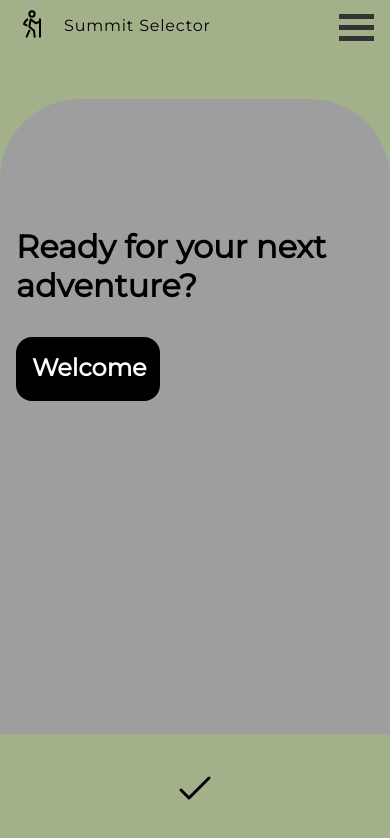
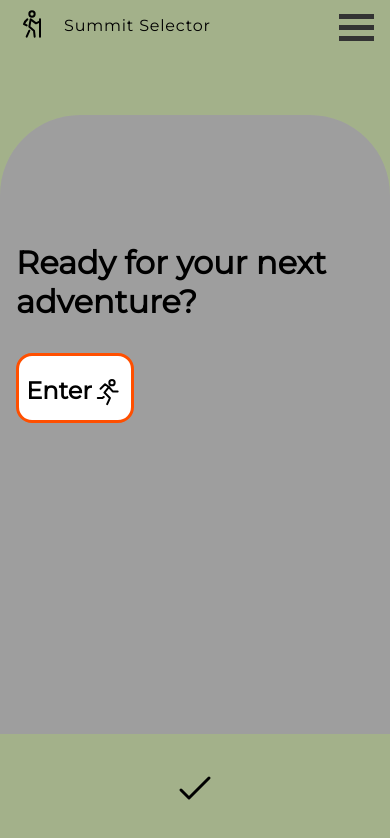
Before and after one commit to Dntlevett/david-levett-capstone, a React (Create React App) app: page / in a window 390 px wide. Shown: the top 838 px of the page. Built offline with nearby package versions, Linux system fonts and the light colour scheme.

Commit message:
Update vector menu hamburger styling as bug was present when clicked. Update Landing page button with different text and colour/ active state

```diff
--- a/src/App.scss
+++ b/src/App.scss
@@ -10,7 +10,7 @@
   margin: auto 1rem;
   // background-color: #dad7cd;
 }
-.navVectorContainer {
-  // display: flex;
-  // width: 100rem;
-}
+// .navVectorContainer {
+//   // display: flex;
+//   height: 230rem;
+// }
--- a/src/Components/GrouseGrind/GrouseGrind.jsx
+++ b/src/Components/GrouseGrind/GrouseGrind.jsx
@@ -93,7 +93,7 @@ function GrouseGrind() {
               className="grouseGrindForm__easyButton"
             >
               {" "}
-              2hr{" "}
+              Less Than 2hr{" "}
             </button>
             <button
               onClick={handleClickMed}
@@ -110,10 +110,7 @@ function GrouseGrind() {
           </div>
         </form>
       </div>
-      <div>
-        {/* ...existing code... */}
-
-        {/* Display filtered hikes */}
+      <div className="hikesByDifficulty">
         {filteredHikes.map((hike) => (
           <div key={hike.id}>
             <h2>{hike.name}</h2>
--- a/src/Components/GrouseGrind/grouseGrind.scss
+++ b/src/Components/GrouseGrind/grouseGrind.scss
@@ -12,20 +12,23 @@
   &__easyButton,
   &__mediumButton,
   &__hardButton {
-    height: 10rem;
-    width: 5rem;
-    margin-top: 3rem;
-    // width: 10rem;
-    // margin: auto 20%;
+    height: 3rem;
+    width: 10rem;
+    margin-top: 2rem;
+
     background-color: $primary-color;
     box-shadow: 0.3rem 0.3rem black, 0.3rem 0.3rem;
     border-radius: 3rem;
-    // border-radius: 5%;
-    // padding-top: 1rem;
+    margin-left: 7rem;
+    // box-shadow: 0.3rem 0.3rem 0.3rem #0000006e;
   }
   &__buttonBox {
     display: flex;
-    flex-direction: row;
+    flex-direction: column;
     justify-content: space-evenly;
   }
 }
+.hikesByDifficulty {
+  padding-left: 3rem;
+  padding-top: 1rem;
+}
--- a/src/Components/Landing/Landing.jsx
+++ b/src/Components/Landing/Landing.jsx
@@ -1,5 +1,6 @@
 import { Link } from "react-router-dom";
 import "./landing.scss";
+import check from "../../assets/icons/running.svg";
 
 function Landing() {
   return (
@@ -14,7 +15,14 @@ function Landing() {
           </p>
           <div className="landingPageWrapper__buttonContainer">
             <Link to="/main">
-              <h2 className="landingPageWrapper__button">Welcome</h2>
+              <h2 className="landingPageWrapper__button">
+                Enter{" "}
+                <img
+                  className="landingPageWrapper__buttonIcon"
+                  src={check}
+                  alt="check mark icon"
+                />
+              </h2>
             </Link>
           </div>
         </div>
--- a/src/Components/Landing/landing.scss
+++ b/src/Components/Landing/landing.scss
@@ -21,13 +21,13 @@
     background-size: cover;
     background-position: 2% 80%;
     border-radius: 5rem 5rem 0 0;
-    height: 40rem;
+    height: 80vh;
     // box-shadow: 0.3rem 0.3rem black, 0.3rem 0.3rem;
     // margin-top: 10rem;
-    filter: grayscale(0%);
-    &:hover {
-      filter: grayscale(100%);
-    }
+    // filter: grayscale(0%);
+    // &:hover {
+    //   filter: grayscale(100%);
+    // }
   }
   &__leadInfo {
     font-size: 2rem;
@@ -35,14 +35,24 @@
     font-weight: 600;
   }
   &__buttonContainer {
-    background-color: black;
-    color: white;
+    // background-color: black;
+    color: black;
     height: 4rem;
-    width: 9rem;
+    width: 7rem;
     border-radius: 1rem;
-    z-index: 100%;
+    // z-index: 100%;
     // margin-left: 9rem;
     // margin-top: 17rem;
+    display: flex;
+    background-color: white;
+    // background-color: $secondary-color;
+    // align-items: baseline;
+    border: 0.2rem solid $secondary-color;
+    justify-content: space-evenly;
+    align-items: baseline;
+    &:hover {
+      background-color: $secondary-color;
+    }
   }
   &__button {
     // background-color: $primary-color;
@@ -50,9 +60,13 @@
     // width: 9rem;
     // border-radius: 1rem;
     // padding: 1rem;
-    padding: 1rem;
+    // padding: 1rem;
     // text-decoration: none;
-    color: white;
+    color: black;
+    display: flex;
+  }
+  &__buttonIcon {
+    height: 2rem;
   }
 }
 a {
--- a/src/Components/Nav/nav.scss
+++ b/src/Components/Nav/nav.scss
@@ -61,7 +61,7 @@
   transition: 0.4s;
 }
 .change .line1 {
-  transform: (0, 11px) rotate(-45deg);
+  transform: translate(0, 11px) rotate(-45deg);
 }
 
 .change .line2 {
@@ -79,9 +79,11 @@
 .menuContainer {
   display: flex;
   // margin: auto;
+  // margin-top: 1rem;
   justify-content: space-around;
   padding-top: 1rem;
   background-color: $primary-color;
+  padding-bottom: 1rem;
 }
 .menu {
   display: flex;
@@ -96,7 +98,7 @@
   border-radius: 3rem;
   font-size: 0.8rem;
   background-color: white;
-  margin-top: -1rem;
+  // margin-top: -1rem;
   // height: 0.2rem;
 }
 .menu4 {
@@ -109,6 +111,6 @@
   padding: 1rem;
   border-radius: 3rem;
   font-size: 0.8rem;
-  margin-top: -1rem;
+  // margin-top: -1rem;
   // height: 0.2rem;
 }
--- a/src/pages/GrouseGrindPage/GrouseGrindPage.jsx
+++ b/src/pages/GrouseGrindPage/GrouseGrindPage.jsx
@@ -7,10 +7,7 @@ import Footer from "../../Components/Footer/Footer";
 function GrouseGrindPage() {
   return (
     <>
-      <div className="navVectorContainer">
-        <Nav />
-        {/* <VectorMenu /> */}
-      </div>
+      <Nav />
       <Header />
       <GrouseGrind />
       <Footer />
--- a/src/pages/MainPage/MainPage.jsx
+++ b/src/pages/MainPage/MainPage.jsx
@@ -12,11 +12,7 @@ import Footer from "../../Components/Footer/Footer";
 function MainPage() {
   return (
     <>
-      <div className="navVectorContainer">
-        <Nav />
-        {/* <VectorMenu /> */}
-      </div>
-
+      <Nav />
       <Header />
       <Main />
       <Footer />
--- a/src/styles/_global.scss
+++ b/src/styles/_global.scss
@@ -1,11 +1,12 @@
 // $primary-color: #a3b18a;
 $primary-color: #a3b18a;
+$primary-color-blk: black;
 // 283618
 // $primary-color-blue: #0095ff;
 // $primary-color-sil: #afafaf;
 // $primary-color-wht: #ffffff;
 
-// $secondary-color-drkblk: #000000;
+$secondary-color: #ff4f00;
 // $secondary-color-drkblue: #0065ad;
 // $secondary-color-sil: #e1e1e1;
 // $secondary-color-wht: #fafafa;
```
Also changed, not shown: src/Components/Nav/Nav.jsx (+0 -7 lines), src/Components/VectorMenu/vectorMenu.scss (+6 -6 lines).
